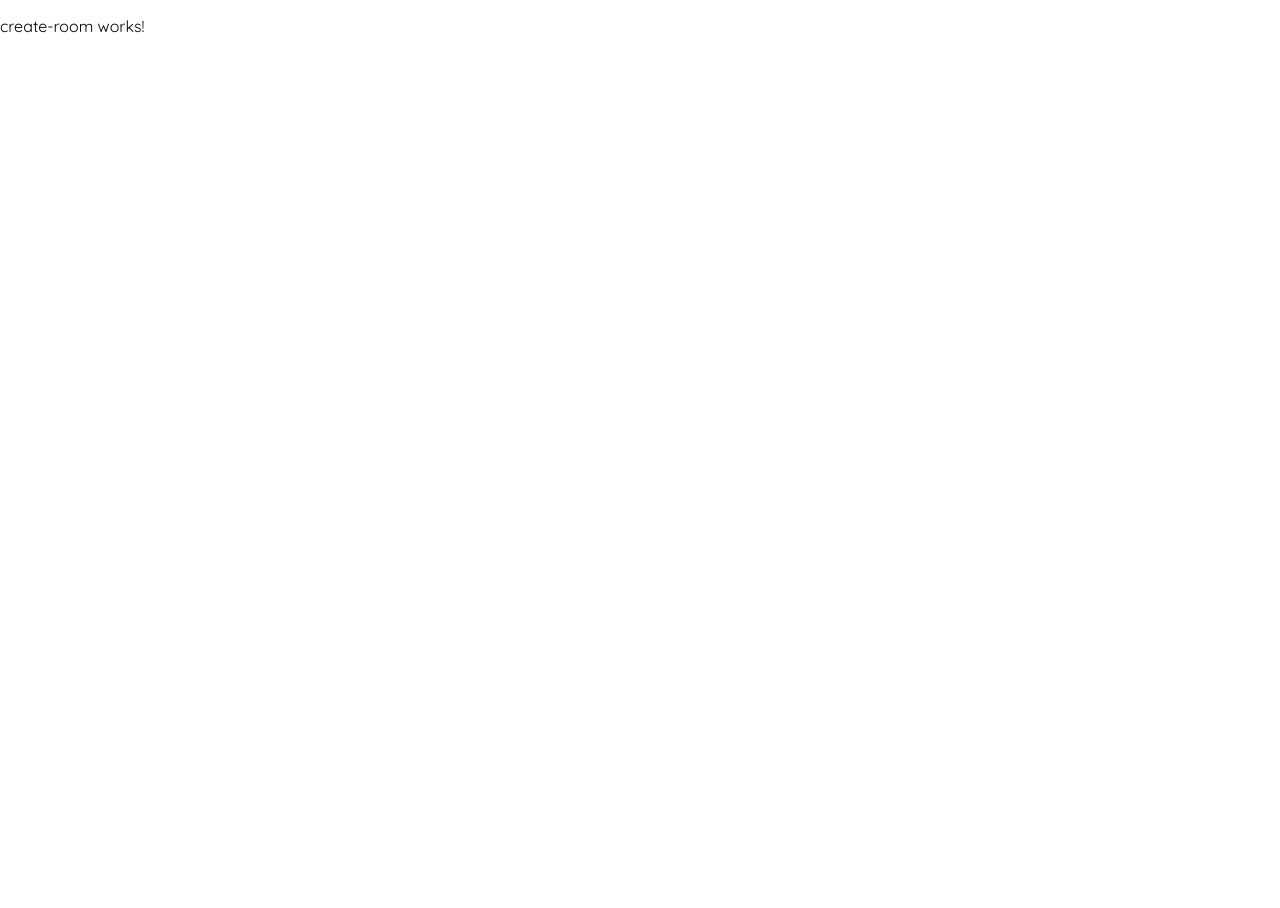
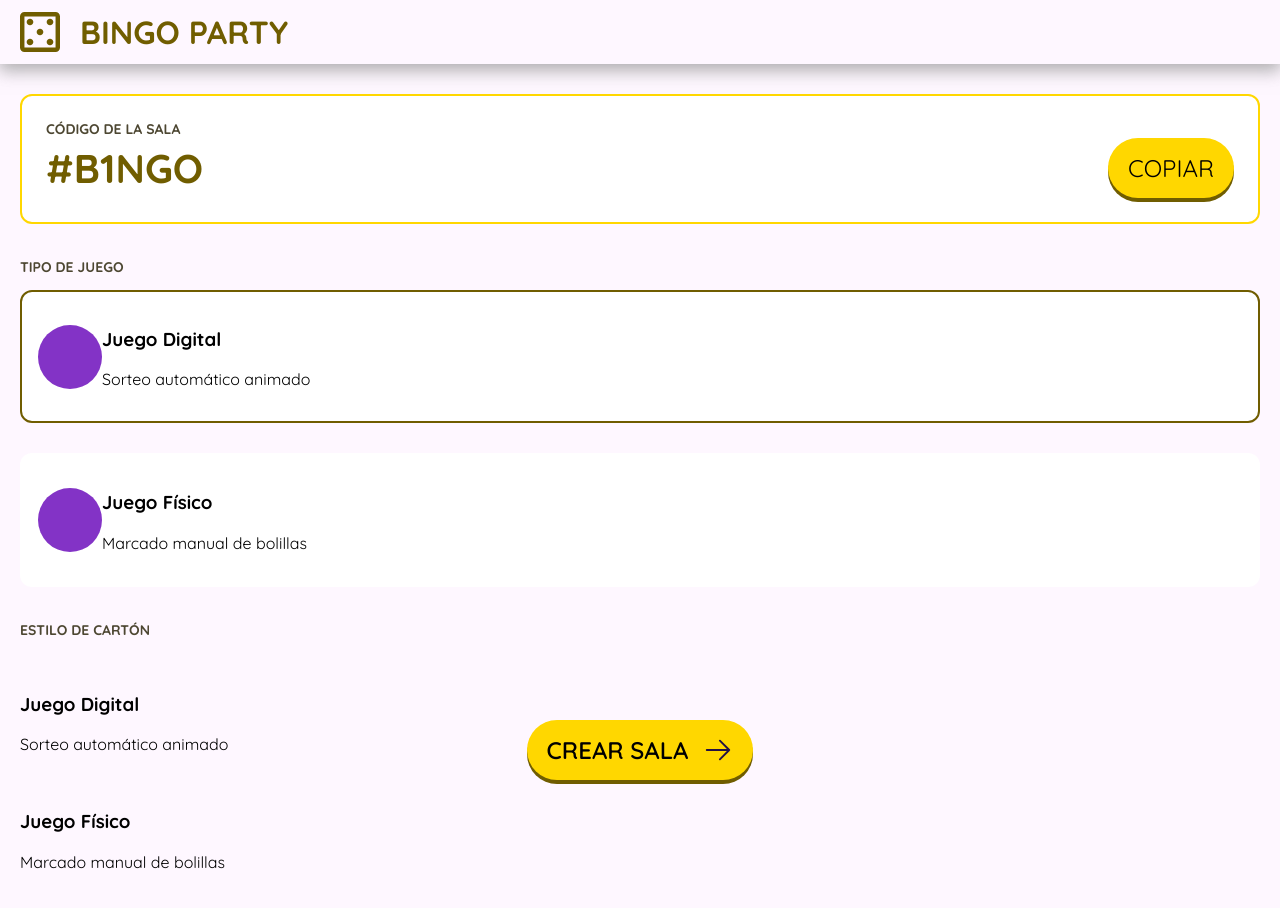
Before and after one commit to stivengm/BingoPartyWeb, an Angular app: page /create_room in a window 1280 px wide. Shown: the top 908 px of the page. Before the commit the page ends 800 px from the top, so only its background shows below. Built offline with nearby package versions, Linux system fonts and the light colour scheme.

Commit message:
ADD - Se añade create-room

```diff
--- a/src/app/features/create-room/create-room.html
+++ b/src/app/features/create-room/create-room.html
@@ -1 +1,69 @@
-<p>create-room works!</p>
+<app-header></app-header>
+
+<div class="content_create_room">
+    <div class="section_code_room">
+        <p class="text_room">Código de la sala</p>
+
+        <div class="section_code">
+            <h2 class="code">#B1NGO</h2>
+            <button class="btn primary_button">Copiar</button>
+        </div>
+    </div>
+
+    <div class="section_type_game">
+        <p class="text_style_game">Tipo de juego</p>
+
+        <div class="options_games">
+            <div class="item_game selected">
+                <div class="section_img_icon">
+                    <img src="" alt="">
+                </div>
+                <div>
+                    <h3>Juego Digital</h3>
+                    <p>Sorteo automático animado</p>
+                </div>
+            </div>
+            <div class="item_game">
+                <div class="section_img_icon">
+                    <img src="" alt="">
+                </div>
+                <div>
+                    <h3>Juego Físico</h3>
+                    <p>Marcado manual de bolillas</p>
+                </div>
+            </div>
+        </div>
+    </div>
+
+    <div class="section_game_board">
+        <p class="text_game_board">Estilo de cartón</p>
+
+        <div class="options_games">
+            <div class="item_game selected">
+                <div class="section_img_icon">
+                    <img src="" alt="">
+                </div>
+                <div>
+                    <h3>Juego Digital</h3>
+                    <p>Sorteo automático animado</p>
+                </div>
+            </div>
+            <div class="item_game">
+                <div class="section_img_icon">
+                    <img src="" alt="">
+                </div>
+                <div>
+                    <h3>Juego Físico</h3>
+                    <p>Marcado manual de bolillas</p>
+                </div>
+            </div>
+        </div>
+    </div>
+
+    <div class="actions_buttons">
+        <button class="btn primary_button">
+            <span>Crear sala</span>
+            <img class="icon_right" src="assets/icons/arrow-right.svg" alt="Icono flecha a la derecha">
+        </button>
+    </div>
+</div>
--- a/src/app/features/create-room/create-room.scss
+++ b/src/app/features/create-room/create-room.scss
@@ -0,0 +1,90 @@
+.content_create_room {
+    padding: 30px 20px;
+    display: flex;
+    flex-direction: column;
+    gap: 20px;
+    .section_code_room {
+        border: 2px solid var(--primaryColor);
+        border-radius: 12px;
+        padding: 24px;
+        background-color: var(--whiteColor);
+        .text_room {
+            margin: 0;
+            text-transform: uppercase;
+            font-weight: bold;
+            font-size: 14px;
+            color: var(--colorText);
+        }
+        .section_code {
+            display: flex;
+            align-items: center;
+            justify-content: space-between;
+            .code {
+                margin: 0;
+                font-weight: 900;
+                font-size: 40px;
+                color: var(--colorTextWeight);
+            }
+        }
+    }
+    .section_type_game {
+        .text_style_game {
+            text-transform: uppercase;
+            font-size: 14px;
+            font-weight: bold;
+            color: var(--colorText);
+        }
+        .options_games {
+            display: flex;
+            flex-direction: column;
+            gap: 30px;
+            .item_game {
+                display: flex;
+                align-items: center;
+                padding: 16px;
+                background-color: var(--whiteColor);
+                border-radius: 12px;
+                border: 2px solid var(--whiteColor);
+                .section_img_icon {
+                    width: 64px;
+                    height: 64px;
+                    background-color: var(--secondaryColor);
+                    border-radius: 100%;
+                }
+            }
+            .selected {
+                border: 2px solid var(--colorTextWeight);
+            }
+        }
+    }
+
+    .section_game_board {
+        .text_game_board {
+            text-transform: uppercase;
+            font-size: 14px;
+            font-weight: bold;
+            color: var(--colorText);
+        }
+    }
+
+    .actions_buttons {
+        position: fixed;
+        width: 100%;
+        bottom: 20px;
+        left: 0;
+        display: flex;
+        // align-items: center;
+        justify-content: center;
+        .primary_button {
+            display: flex;
+            align-items: center;
+            gap: 15px;
+            font-weight: 600;
+            .icon_right {
+                width: 30px;
+            }
+            // position: fixed;
+            // bottom: 0;
+        }
+    }
+}
--- a/src/app/features/create-room/create-room.ts
+++ b/src/app/features/create-room/create-room.ts
@@ -1,8 +1,11 @@
 import { Component } from '@angular/core';
+import { Header } from '../../shared/layout/header/header';
 
 @Component({
   selector: 'app-create-room',
-  imports: [],
+  imports: [
+    Header
+  ],
   templateUrl: './create-room.html',
   styleUrl: './create-room.scss',
 })
--- a/src/app/features/welcome-view/welcome-view.html
+++ b/src/app/features/welcome-view/welcome-view.html
@@ -1,3 +1,4 @@
+<app-header></app-header>
 <div class="section_home_welcome">
 
     <img class="img_bingo_celebration" src="assets/images/bingo_celebration.png" alt="banner_bingo_celebration">
--- a/src/app/features/welcome-view/welcome-view.ts
+++ b/src/app/features/welcome-view/welcome-view.ts
@@ -5,12 +5,14 @@ import { DataAppService } from '../../core/services/data-app.service';
 import { Player } from '../../core/models/player.model';
 import { FormControl, ReactiveFormsModule, Validators } from '@angular/forms';
 import { Router } from '@angular/router';
+import { Header } from '../../shared/layout/header/header';
 
 @Component({
   selector: 'app-welcome-view',
   imports: [
     Bingo,
     Version,
+    Header,
     ReactiveFormsModule
   ],
   templateUrl: './welcome-view.html',
@@ -50,6 +52,11 @@ export class WelcomeView {
 
     this.dataApp.setPlayer(player);
 
+    if (isHost) {
+      this.router.navigate(['/create_room']);
+      return;
+    }
+
     this.router.navigate(['/create_room']);
   }
 
--- a/src/styles.scss
+++ b/src/styles.scss
@@ -4,10 +4,12 @@
 
 :root {
     --primaryColor: #FFD700;
-    --primaryColorWeight: 178, 154, 0;
+    --primaryColorWeight: #705E00;
     --primaryColorWeightRGB: 112, 94, 0;
     --secondaryColor: #8333C6;
     --secondaryColorWeight: #5A1F8C;
+
+    --backgroundApp: #FEF7FF;
 
 
     // INPUTS
@@ -22,6 +24,7 @@
 
     // TEXTOS
     --colorText: #4D4732;
+    --colorTextWeight: #705D00;
     --colorTitles: #231043;
 }
 
@@ -30,6 +33,7 @@ body {
     padding: 0;
     box-sizing: border-box;
     font-family: 'FontWeb', sans-serif;
+    background-color: var(--backgroundApp);
 }
 
 
@@ -65,10 +69,11 @@ body {
     cursor: pointer;
 }
 .primary_button {
+    padding: 0 20px;
     position: relative;
     background-color: var(--primaryColor);
-    -webkit-box-shadow: 0px 4px 0px 0px var(--primaryColorWeight);
-    box-shadow: 0px 4px 0px 0px (--primaryColorWeight);
+    -webkit-box-shadow: 0px 4px 0px 0px var(--colorTextWeight);
+    box-shadow: 0px 4px 0px 0px (--colorTextWeight);
 }
 .secondary_button {
     position: relative;
```
Also changed, not shown: src/assets/icons/arrow-right.svg (added).
